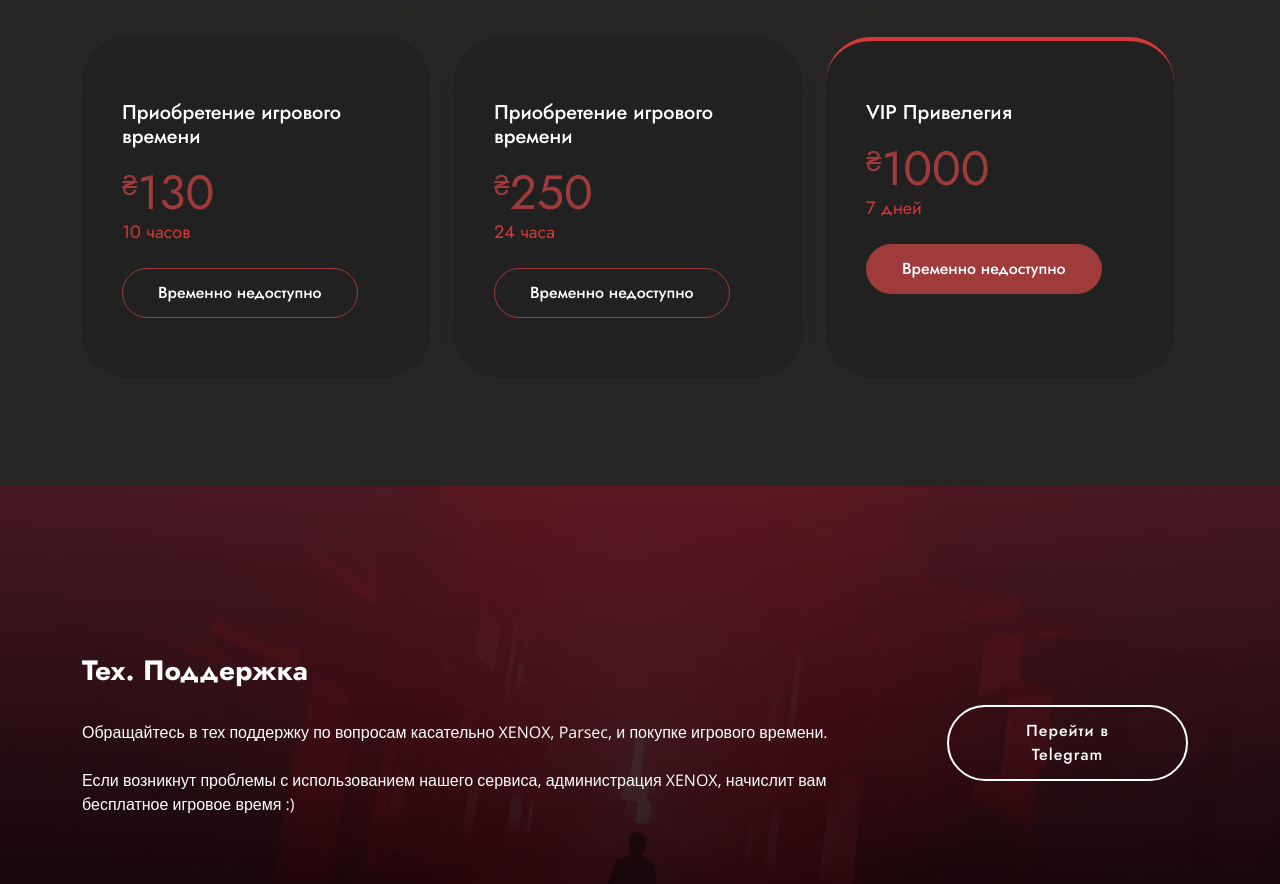
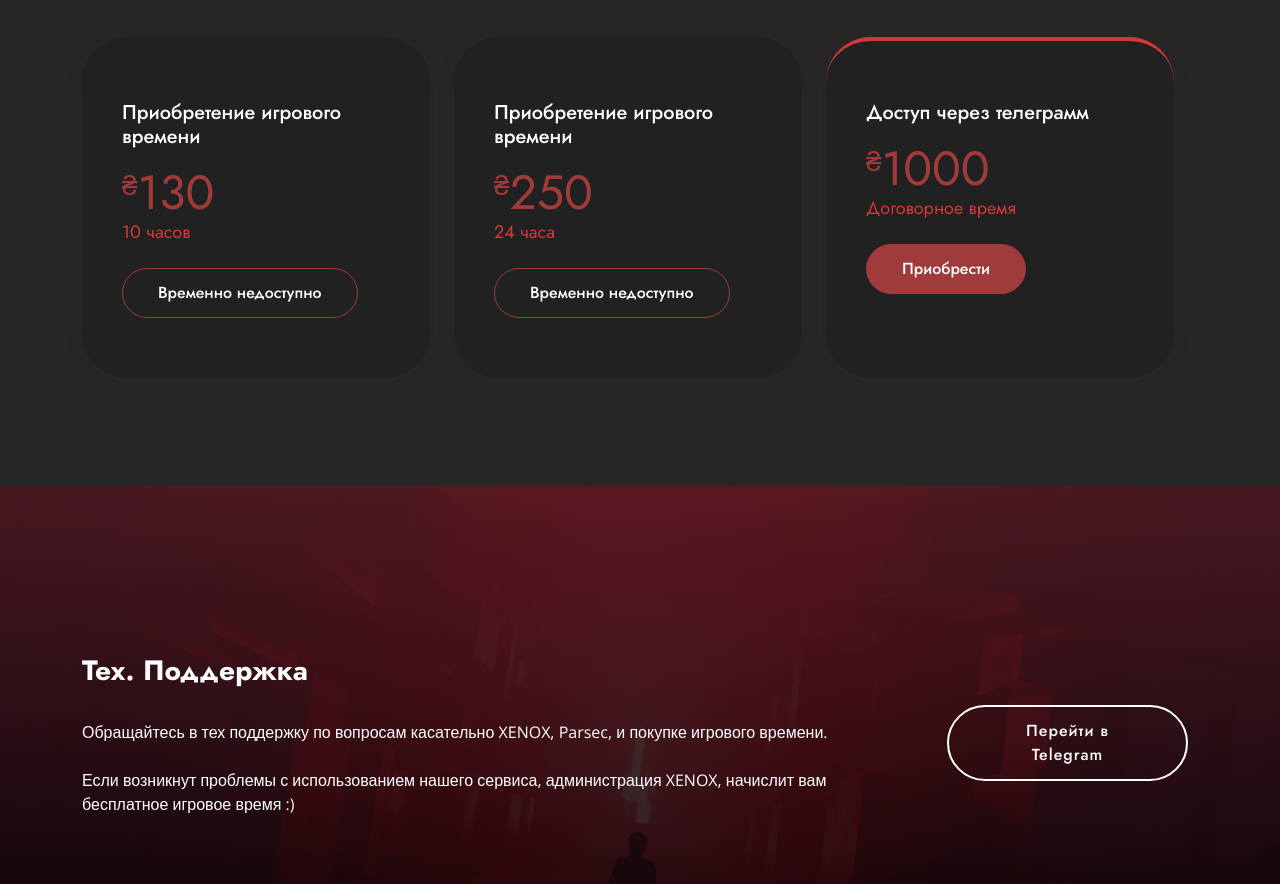
Before and after one commit to XENOX-Cloud/XENOX-Cloud.github.io, a plain HTML site: page index.html in a window 1280 px wide. Shown: the part 2414-3298 px from the top of the page. Drawn offline with nearby package versions, Linux system fonts and the light colour scheme.

Commit message:
Update index.html

```diff
--- a/index.html
+++ b/index.html
@@ -244,9 +244,9 @@
 
             <div class="col-lg-4 mt-4 mt-lg-0" data-aos="fade-up" data-aos-delay="300">
               <div class="box featured">
-                <h3>VIP Привелегия</h3>
-                <h4><sup>₴</sup>1000<span>7 дней</span></h4>
-                <a href="#" class="buy-btn">Временно недоступно</a>
+                <h3>Доступ через телеграмм</h3>
+                <h4><sup>₴</sup>1000<span>Договорное время</span></h4>
+                <a href="https://send.monobank.ua/jar/8dx3ULCvf6" class="buy-btn">Приобрести</a>
               </div>
             </div>
 
```
